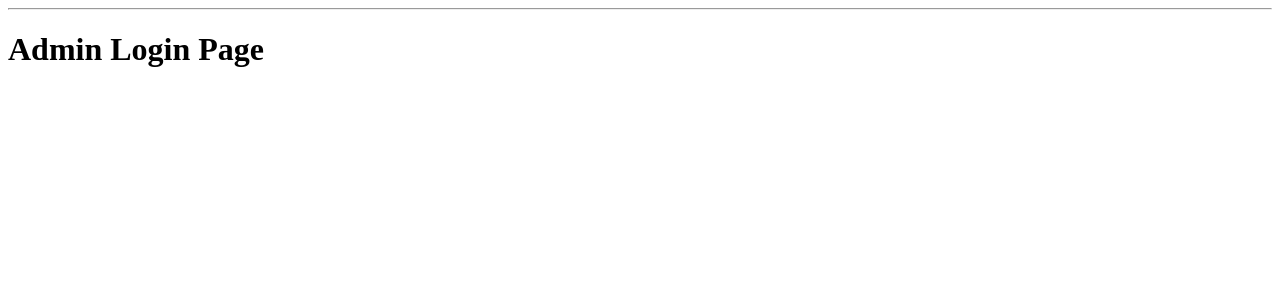
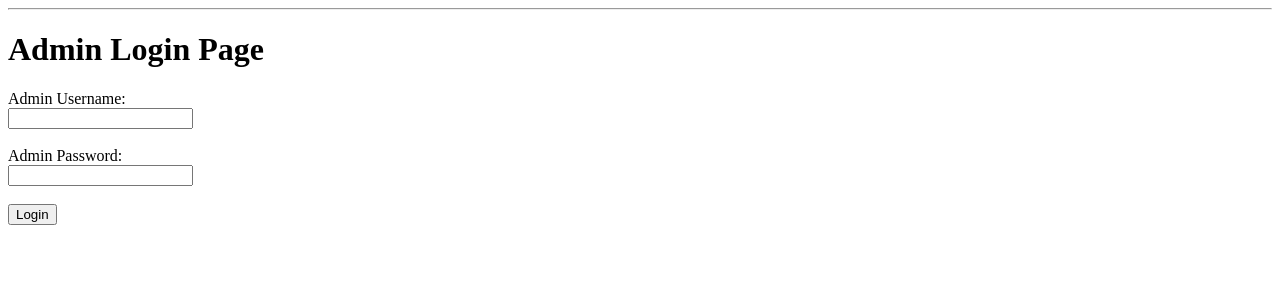
Before and after one commit to kriswizzle03/finalproject-trip-reservation-system, a Flask app: page /admin in a window 1280 px wide. Shown: the part 63-363 px from the top of the page. Run offline with Flask 3, Linux system fonts and the light colour scheme.

Commit message:
Updated login and reservations UI, added error handling, and conditional total sales display

```diff
--- a/app.py
+++ b/app.py
@@ -5,24 +5,59 @@ from flask import Flask, render_template, request, url_for, flash, redirect, abo
 app = Flask(__name__)
 app.config["DEBUG"] = True
 
+# Helper function to connect to the database
+def get_db_connection():
+    conn = sqlite3.connect('reservations.db')
+    conn.row_factory = sqlite3.Row
+    return conn
 
-
-# use the app.route() decorator to create a Flask view function called index()
 @app.route('/')
 def index():
-
     return render_template('index.html')
 
-@app.route('/admin')
-def admin():
+@app.route('/admin', methods=['GET', 'POST'])
+def admin_login():
+    if request.method == 'POST':
+        username = request.form.get('username', '').strip()
+        password = request.form.get('password', '').strip()
+
+        # Check for empty inputs
+        if not username or not password:
+            raise ValueError('Both username and password fields are required.')
+
+        # Validate credentials
+        conn = get_db_connection()
+        admin = conn.execute('SELECT * FROM admins WHERE username = ? AND password = ?',
+                              (username, password)).fetchone()
+        conn.close()
+
+        if admin:
+            # Redirect to reservations with total sales included
+            return redirect(url_for('reservations', show_sales=True))
+        else:
+            raise ValueError('Invalid username or password. Please try again.')
 
     return render_template('admin.html')
 
 @app.route('/reservations')
 def reservations():
+    show_sales = request.args.get('show_sales', default=False, type=bool)
 
-    return render_template('reservations.html')
+    conn = get_db_connection()
+    seating_chart = conn.execute('SELECT * FROM seating_chart').fetchall()
 
+    # Include total_sales only if show_sales is True
+    total_sales = None
+    if show_sales:
+        total_sales = conn.execute('SELECT SUM(sales) as total FROM reservations').fetchone()
+    conn.close()
 
-# route to create a post
-app.run()
+    return render_template('reservations.html', seating_chart=seating_chart, total_sales=total_sales['total'] if total_sales else None)
+
+# Error handler for displaying ValueError messages
+@app.errorhandler(ValueError)
+def handle_value_error(e):
+    return render_template('admin.html', error_message=str(e)), 400
+
+if __name__ == '__main__':
+    app.run()
--- a/templates/admin.html
+++ b/templates/admin.html
@@ -1,6 +1,24 @@
 {% extends 'base.html' %}
 
 {% block content %}
-    <h1>{% block title %} Admin Login Page {% endblock %}</h1>
+    <div class="centered-container">
+        <div class="content-box">
+            <h1>{% block title %} Admin Login Page {% endblock %}</h1>
 
+            <!-- Display error message if raised -->
+            {% if error_message %}
+                <div class="error-bar">
+                    {{ error_message }}
+                </div>
+            {% endif %}
+
+            <form method="POST" action="{{ url_for('admin_login') }}">
+                <label for="username">Admin Username:</label><br>
+                <input type="text" id="username" name="username" required><br><br>
+                <label for="password">Admin Password:</label><br>
+                <input type="password" id="password" name="password" required><br><br>
+                <button type="submit">Login</button>
+            </form>
+        </div>
+    </div>
 {% endblock %}
--- a/templates/base.html
+++ b/templates/base.html
@@ -28,7 +28,7 @@
 <body>
     <nav>
         <a href="{{ url_for('index') }}">Home</a>
-        <a href="{{ url_for('admin') }}">Admin</a>
+        <a href="{{ url_for('admin_login') }}">Admin</a>
         <a href="{{ url_for('reservations') }}">Reservations</a>
     </nav>
     <hr>
```
Also changed, not shown: schema.sql (+27 -10 lines), templates/reservations.html (+27 -1 lines), reservations.db.
